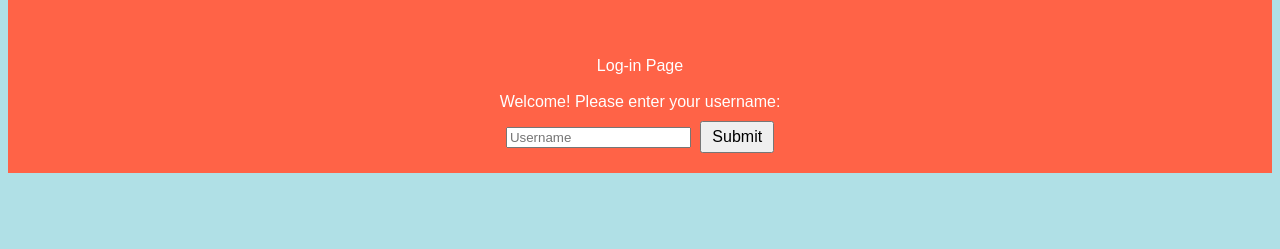
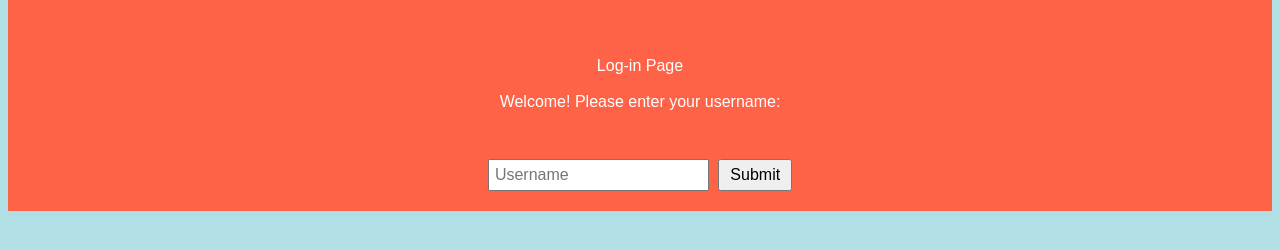
Before and after one commit to ssgssgoku24-maker/Collin_Salsbury, a plain HTML site: page index.html in a window 1280 px wide. Shown: the part 97-346 px from the top of the page. Drawn offline with Linux system fonts and the light colour scheme.

Commit message:
Update index.html

```diff
--- a/index.html
+++ b/index.html
@@ -1,79 +1,61 @@
 <!DOCTYPE html>
-
 <html>
-
-<Head>
-
-<title>My Personal Webpage Log-in</title>
-
+  <head>
+    <title>MyPersonal Webpage Log-In</title>
     <style>
-
-.game-text2{
-	White-space: pre-line;
-	height: 110px
+      body {
+      background-color: powderblue;
+      font-family: Arial;
+      color: black;
+      text-align: center;
+      }
+      h1 {
+        color: navy;
+        font-size: 36px;
+      }
+      div.header {
+        background-color: tomato;
+        color: white;
+        tex-align: center;
+        padding: 20px;
+      }
+      .game-text2 {
+        white-space: pre-line;
+        height: 110px;
         overflow-y: auto;
         margin-bottom: 10px;
       }
-
-.game-input2{
+      .game-input2 {
         display: flex;
       }
-
-.user-input2{
+      .user-input2 {
         flex:1;
         padding: 5px;
         font-size: 16px;
       }
-
-.submit-btn2{
+      .submit-btn2 {
         padding: 5px 10px;
         margin-left: 5px;
         font-size: 16px;
         cursor: pointer;
       }
-
-body{
-	background-color: powderblue;
-	font-family: Arial;
-	color: black;
-	text-align: center;
-	}
-
-h1{
-	color: navy;
-	font-size: 36px;
-	}
-
-div.header{
-	background-color: tomato;
-	color: white;
-	text-align: center;
-	padding: 20px;
-	}
-
     </style>
-
   </head>
-
   <body>
-
-<div class = "header">
+    <div class="header">
       <h1>Log-in Page for My Personal Webpage</h1>
       <br>
-
   <center>
-<div id="game-text2" class = "game-text2">
+    <div id = "game-text2" class = "game-text2">
     </div>
-<input id="user-input2" class=:user-input2" type="text" placeholder="Username">
-<button id="submit-btn2" class = "submit-btn2">Submit</button>
-</div></center>
-<script src="login.js"></script>
+    <input id = "user-input2" class = "user-input2" type="text" placeholder = "Username">
+    <button id = "submit-btn2" class = "submit-btn2">Submit</button>
+    </div>
+  </center>
+    <script src = "login.js"></script>
     <br>
-
-<a id="main-link" href="index2.html" style="display:none;">
+    <a id = "main-link" href = "index2.html" style = "display:none;">
       <button>Enter Main Page</button>
     </a>
-
   </body>
-
 </html>
```
Lines whose indentation alone changed are shown as unchanged.
